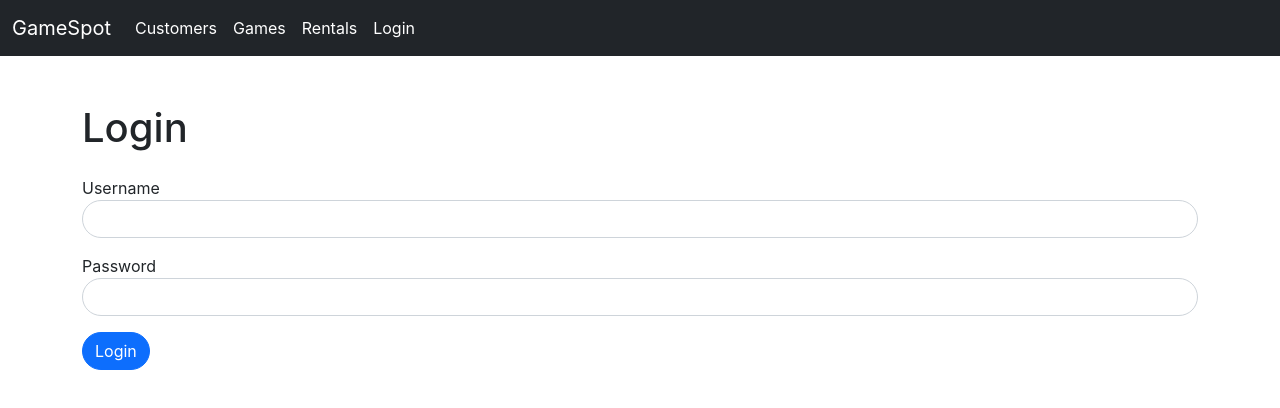
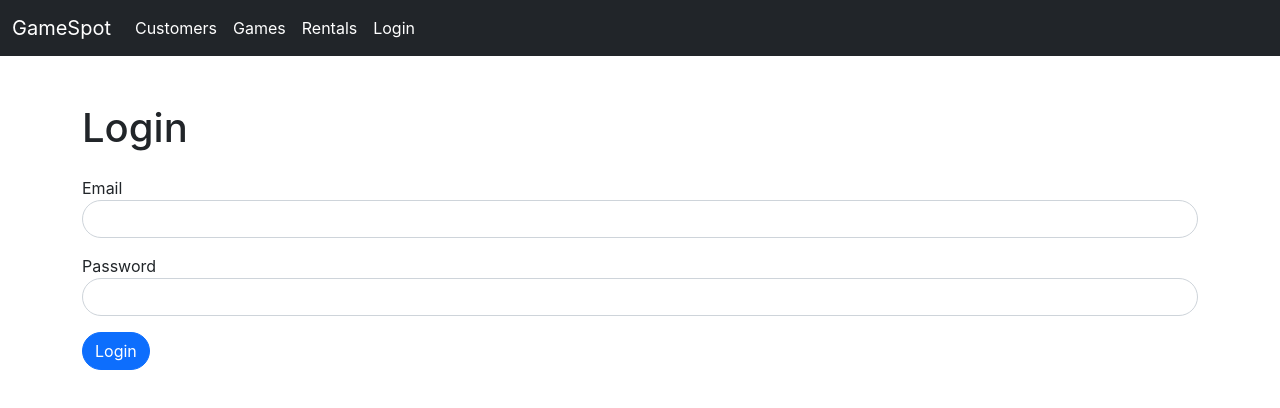
Before and after one commit to a-maystorov/gamespot-client, a React (Create React App) app: page /login in a window 1280 px wide. Shown: the top 408 px of the page. Built offline with nearby package versions, Linux system fonts and the light colour scheme.

Commit message:
add: Yup validation schema for email and password

```diff
--- a/src/components/LoginForm.tsx
+++ b/src/components/LoginForm.tsx
@@ -1,27 +1,35 @@
-import { Formik } from 'formik';
+import { Field, Form, Formik } from 'formik';
 import React, { useState } from 'react';
 import Input from './common/Input';
+import * as Yup from 'yup';
+
+const validationSchema = Yup.object({
+  email: Yup.string().min(5).max(255).required().email(),
+  password: Yup.string().min(5).max(255).required(),
+});
 
 function LoginForm() {
   return (
     <div>
       <h1>Login</h1>
       <Formik
-        initialValues={{ username: '', password: '' }}
+        initialValues={{ email: '', password: '' }}
         onSubmit={(data, { setSubmitting }) => {
           setSubmitting(true);
           // Async call
           console.log('Login data: ', data);
           setSubmitting(false);
-        }}>
-        {({ values, handleChange, handleSubmit, isSubmitting }) => (
-          <form onSubmit={handleSubmit}>
+        }}
+        validationSchema={validationSchema}>
+        {({ values, handleChange, isSubmitting, errors }) => (
+          <Form>
             <Input
-              label="Username"
-              name="username"
-              type="text"
+              label="Email"
+              name="email"
+              type="email"
               onChange={handleChange}
-              value={values.username}
+              value={values.email}
+              errors={errors.email}
             />
 
             <Input
@@ -30,6 +38,7 @@ function LoginForm() {
               type="password"
               onChange={handleChange}
               value={values.password}
+              errors={errors.password}
             />
 
             <button
@@ -38,7 +47,7 @@ function LoginForm() {
               disabled={isSubmitting}>
               Login
             </button>
-          </form>
+          </Form>
         )}
       </Formik>
     </div>
--- a/src/components/common/Input.tsx
+++ b/src/components/common/Input.tsx
@@ -6,9 +6,10 @@ interface InputProps {
   type: string;
   onChange: (e: React.ChangeEvent<HTMLInputElement>) => void;
   value: number | string;
+  errors: string | undefined;
 }
 
-function Input({ label, name, type, onChange, value }: InputProps) {
+function Input({ label, name, type, onChange, value, errors }: InputProps) {
   return (
     <div className="form-group">
       <label htmlFor={name} className="mt-3">
@@ -21,6 +22,11 @@ function Input({ label, name, type, onChange, value }: InputProps) {
         onChange={onChange}
         value={value}
       />
+      {errors && (
+        <div className="form-control alert-danger rounded-pill mt-3">
+          {errors}
+        </div>
+      )}
     </div>
   );
 }
```
